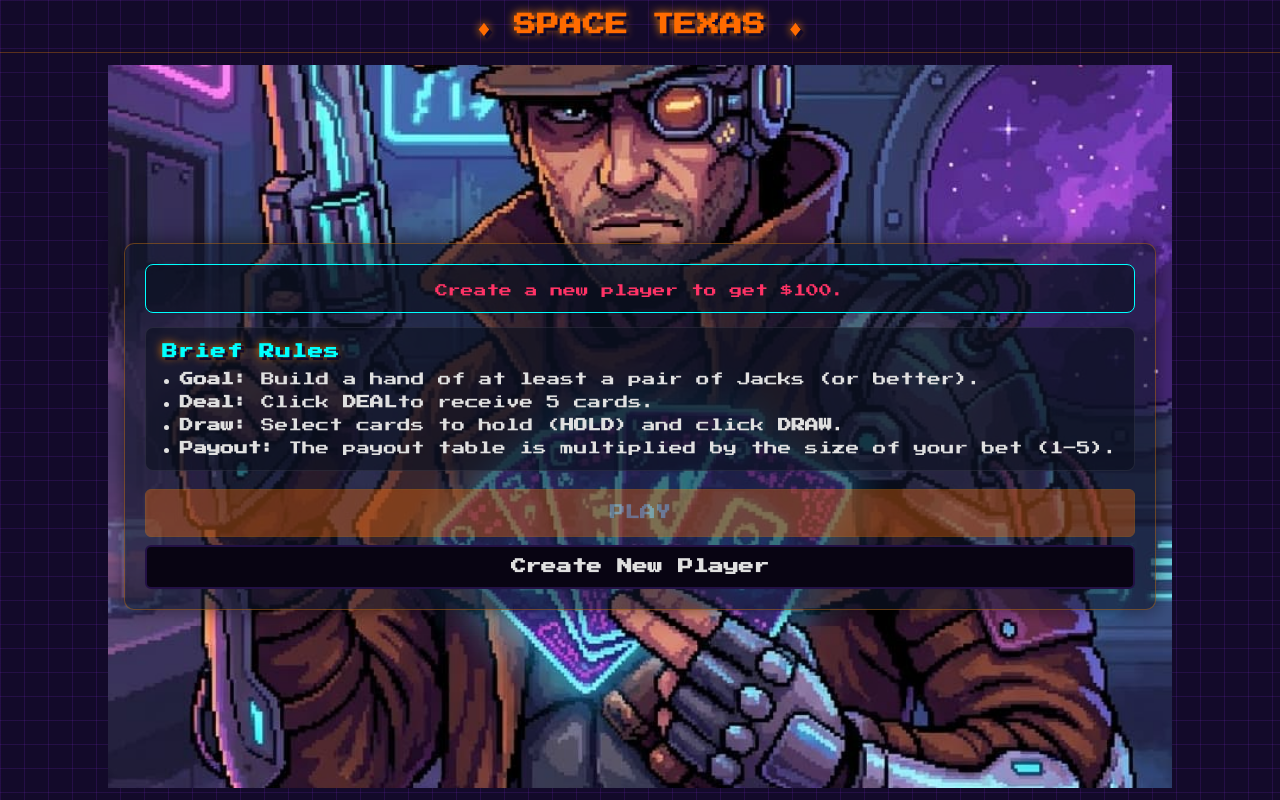
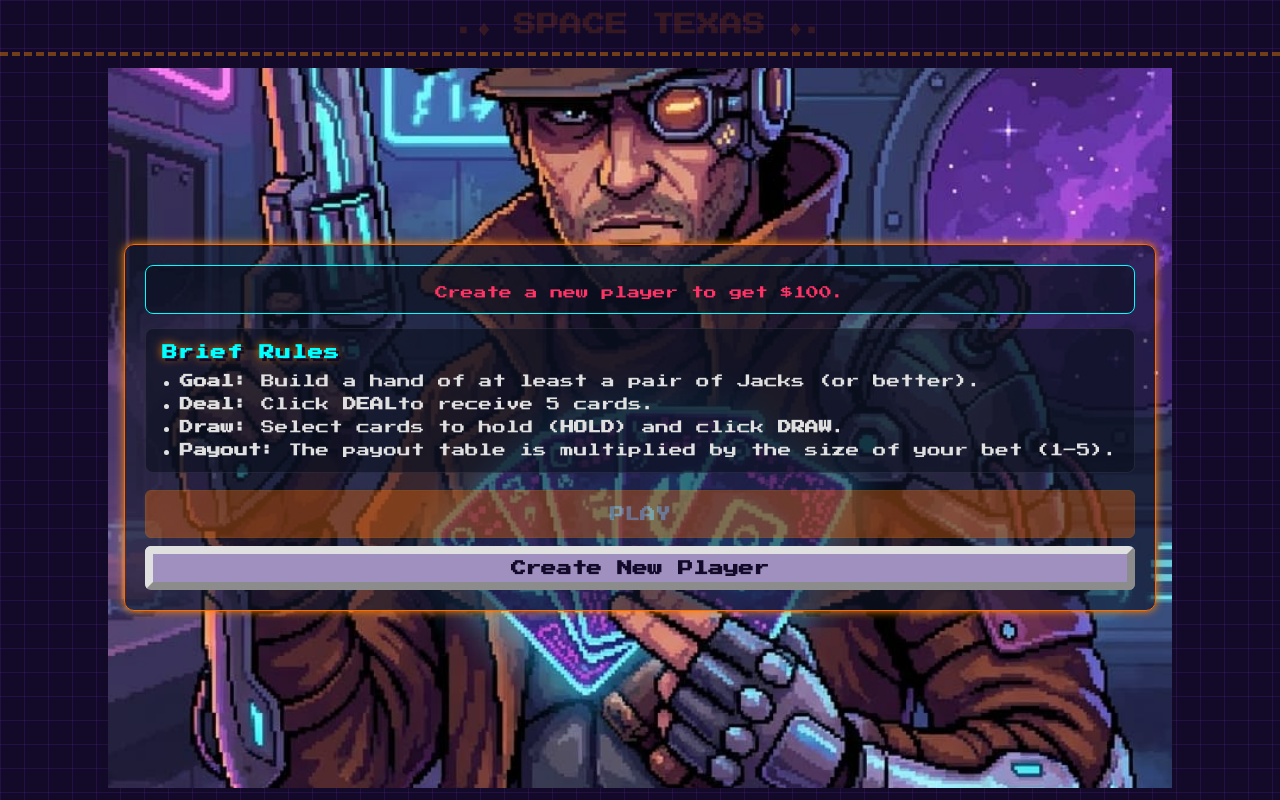
Before and after one commit to dmkomur/holdem, a React (Vite) app: page / in a window 1280 px wide. Built offline with nearby package versions, Linux system fonts and the light colour scheme.

Commit message:
style: fix control btn style

```diff
--- a/src/components/ControlPanel/ControlPanel.css
+++ b/src/components/ControlPanel/ControlPanel.css
@@ -16,6 +16,7 @@
         border: 2px solid var(--royal-purple-glow);
         border-radius: 6px;
         padding: 0.35rem 0.5rem;
+        box-shadow: 0 0 10px var(--royal-purple-glow);
 }
 
 .status-item {
@@ -70,15 +71,15 @@
 
 .btn-secondary {
         flex: 1;
-        background: var(--bg-dark-overlay);
-        color: var(--suit-black);
-        border: 2px solid var(--bg-card-purple);
+        background: var(--text-muted);
+        color: var(--bg-deep-space);
+        border: 8px outset var(--suit-black);
 }
 
 .btn-secondary:hover:not(:disabled) {
-        background: var(--bg-dark-overlay);
-        border-color: var(--texas-orange);
-        color: var(--texas-orange-glow);
+        background: #a090c0;
+        border-color: var(--text-muted);
+        color: var(--bg-card-purple);
 }
 
 .btn-deal {
@@ -86,11 +87,11 @@
         min-height: 50px;
         background-color: var(--texas-orange);
         font-size: clamp(0.95rem, 2.2vw, 1.15rem);
-        border: 2px solid var(--bg-card-purple);
+        border: 8px outset var(--texas-orange-glow);
 }
 
 .btn-deal:hover:not(:disabled) {
-        background-color: var(--texas-orange-glow);
-        box-shadow: 2px 2px 2px var(--neon-gold);
-        border-color: var(--neon-gold);
+        background-color: #e76508;
+        box-shadow: 0px 0px 2px var(--neon-gold);
+        border-color: var(--texas-orange);
 }
--- a/src/components/ControlPanel/ControlPanel.tsx
+++ b/src/components/ControlPanel/ControlPanel.tsx
@@ -19,7 +19,7 @@ export const ControlPanel: React.FC = () => {
         <div className="control-panel" role="region" aria-label="Game Controls">
             {/* Компактное информационное табло */}
             <div className="status-bar">
-                <div className="status-item">
+                <div className="status-item highlight">
                     <span className="status-label">BALANCE</span>
                     <span className="status-value">${balance}</span>
                 </div>
@@ -29,9 +29,9 @@ export const ControlPanel: React.FC = () => {
                     <span className="status-value">${winAmount}</span>
                 </div>
 
-                <div className="status-item">
+                <div className="status-item highlight">
                     <span className="status-label">BET</span>
-                    <span className="status-value">{bet}</span>
+                    <span className="status-value">${bet}</span>
                 </div>
             </div>
 
--- a/src/components/Header/Header.css
+++ b/src/components/Header/Header.css
@@ -4,7 +4,7 @@
         align-items: center;
         width: 100%;
         padding: 0.5rem 1rem;
-        border-bottom: 1px solid rgba(255, 140, 0, 0.3);
+        border-bottom: 4px dashed rgba(255, 140, 0, 0.4);
         box-sizing: border-box;
         font-family: inherit;
 }
--- a/src/components/Header/Header.tsx
+++ b/src/components/Header/Header.tsx
@@ -5,7 +5,7 @@ export const Header: React.FC = () => {
     return (
         <header className="app-header">
             <a href="/" className="brand-logo" aria-label="Go to lobby">
-                <h1 className="brand-title">♦ SPACE TEXAS ♦</h1>
+                <h1 className="brand-title">.♦ SPACE TEXAS ♦.</h1>
             </a>
         </header>
     );
--- a/src/components/Paytable/Paytable.css
+++ b/src/components/Paytable/Paytable.css
@@ -4,11 +4,9 @@
         display: flex;
         flex-direction: column;
         background: rgba(10, 15, 30, 0.85);
-        border: 2px solid var(--color-border-neon, #00f3ff);
+        border: 2px solid var(--neon-cyan);
         border-radius: 8px;
-        box-shadow: 0 0 12px rgba(0, 243, 255, 0.2);
-        font-family: inherit;
-        box-sizing: border-box;
+        box-shadow: 0 0 10px var(--neon-cyan);
 }
 
 .paytable-header {
--- a/src/index.css
+++ b/src/index.css
@@ -84,7 +84,15 @@ body {
   transform: none;
 }
 
-h1,
+h1 {
+  animation: flicker 9s infinite;
+  font-family: var(--font-pixel);
+  color: var(--texas-orange);
+  text-shadow: 3px 3px 0px var(--bg-deep-space), 0 0 10px var(--texas-orange-glow);
+  letter-spacing: 1px;
+}
+
+
 h2,
 h3 {
   font-family: var(--font-pixel);
@@ -133,3 +141,71 @@ a:hover {
       linear-gradient(90deg, rgba(59, 11, 147, 0.25) 1px, transparent 1px);
   }
 }
+
+
+@keyframes flicker {
+
+  /* Горит ровно ~2 секунды (от 0% до 40%) */
+  0%,
+  40% {
+    text-shadow: 3px 3px 0px var(--bg-deep-space), 0 0 10px var(--texas-orange-glow);
+    opacity: 1;
+  }
+
+  /* Прерывистое мерцание (быстрый сбой проводки) */
+  42% {
+    text-shadow: none;
+    opacity: 0.3;
+  }
+
+  44% {
+    text-shadow: 3px 3px 0px var(--bg-deep-space), 0 0 10px var(--texas-orange-glow);
+    opacity: 1;
+  }
+
+  46% {
+    text-shadow: none;
+    opacity: 0.2;
+  }
+
+  48% {
+    text-shadow: 3px 3px 0px var(--bg-deep-space), 0 0 10px var(--texas-orange-glow);
+    opacity: 0.9;
+  }
+
+  /* Полностью тухнет на ~1 секунду */
+  50%,
+  70% {
+    text-shadow: none;
+    opacity: 0.15;
+    /* Оставляем едва заметную тусклость */
+  }
+
+  /* Пара быстрых морганий перед включением */
+  72% {
+    text-shadow: 3px 3px 0px var(--bg-deep-space), 0 0 10px var(--texas-orange-glow);
+    opacity: 1;
+  }
+
+  74% {
+    text-shadow: none;
+    opacity: 0.3;
+  }
+
+  78% {
+    text-shadow: 3px 3px 0px var(--bg-deep-space), 0 0 10px var(--texas-orange-glow);
+    opacity: 1;
+  }
+
+  80% {
+    text-shadow: none;
+    opacity: 0.4;
+  }
+
+  /* Вновь загорается и горит до конца цикла */
+  85%,
+  100% {
+    text-shadow: 3px 3px 0px var(--bg-deep-space), 0 0 10px var(--texas-orange-glow);
+    opacity: 1;
+  }
+}
--- a/src/pages/LobbyPage.css
+++ b/src/pages/LobbyPage.css
@@ -18,9 +18,9 @@
         max-width: 1200px;
         padding: 1.25rem;
         background: rgba(15, 23, 42, 0.6);
-        border: 1px solid rgba(255, 140, 0, 0.35);
+        border: 1px solid var(--texas-orange);
         border-radius: 10px;
-        box-shadow: 0 0 20px rgba(0, 0, 0, 0.5);
+        box-shadow: 0 0 10px var(--texas-orange-glow);
 }
 
 .lobby-header {
--- a/src/pages/NewPlayerPage.css
+++ b/src/pages/NewPlayerPage.css
@@ -6,9 +6,9 @@
         max-width: 600px;
         padding: 1.25rem;
         background: rgba(15, 23, 42, 0.9);
-        border: 1px solid rgba(255, 140, 0, 0.35);
+        border: 1px solid var(--texas-orange);
         border-radius: 10px;
-        box-shadow: 0 0 20px rgba(0, 0, 0, 0.5);
+        box-shadow: 0 0 20px var(--texas-orange-glow);
         box-sizing: border-box;
         font-family: inherit;
 }
```
